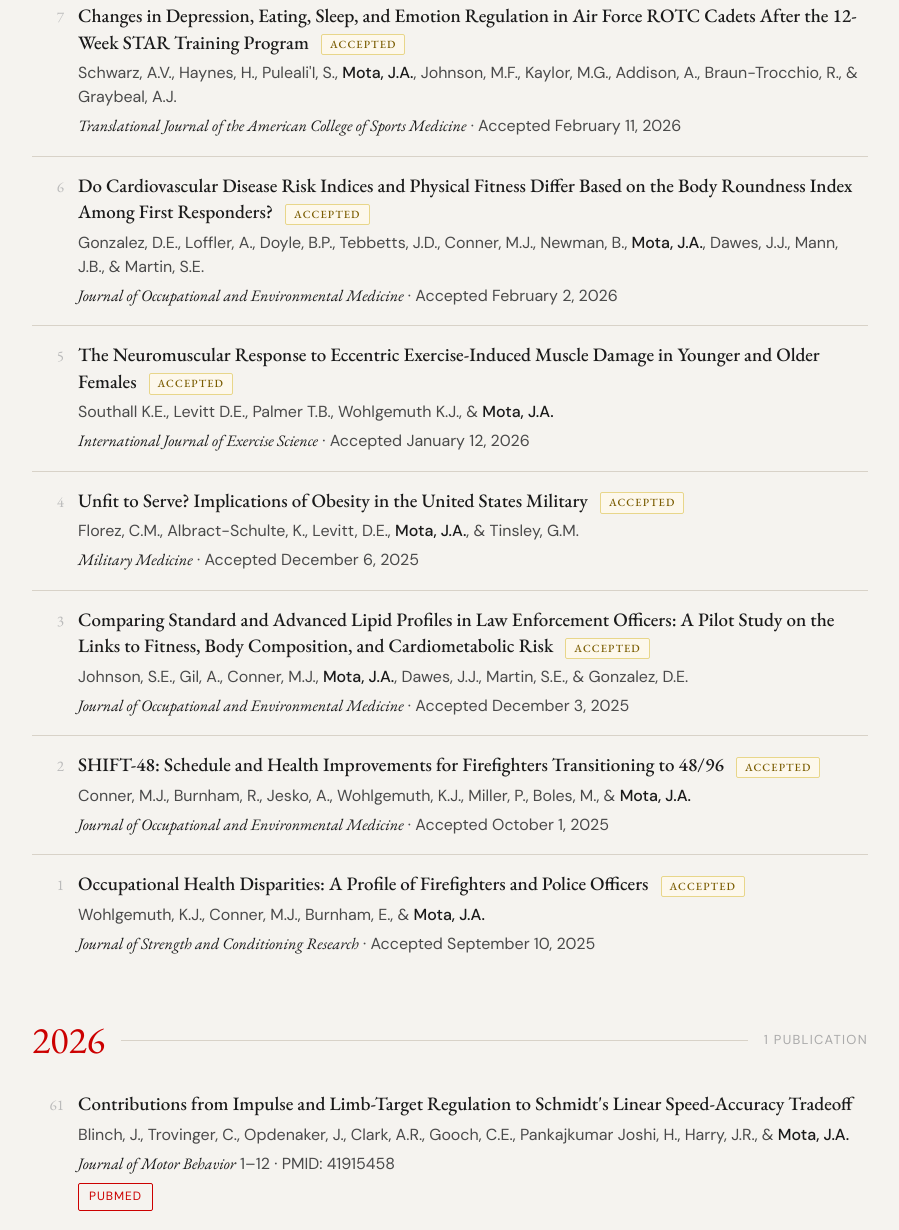
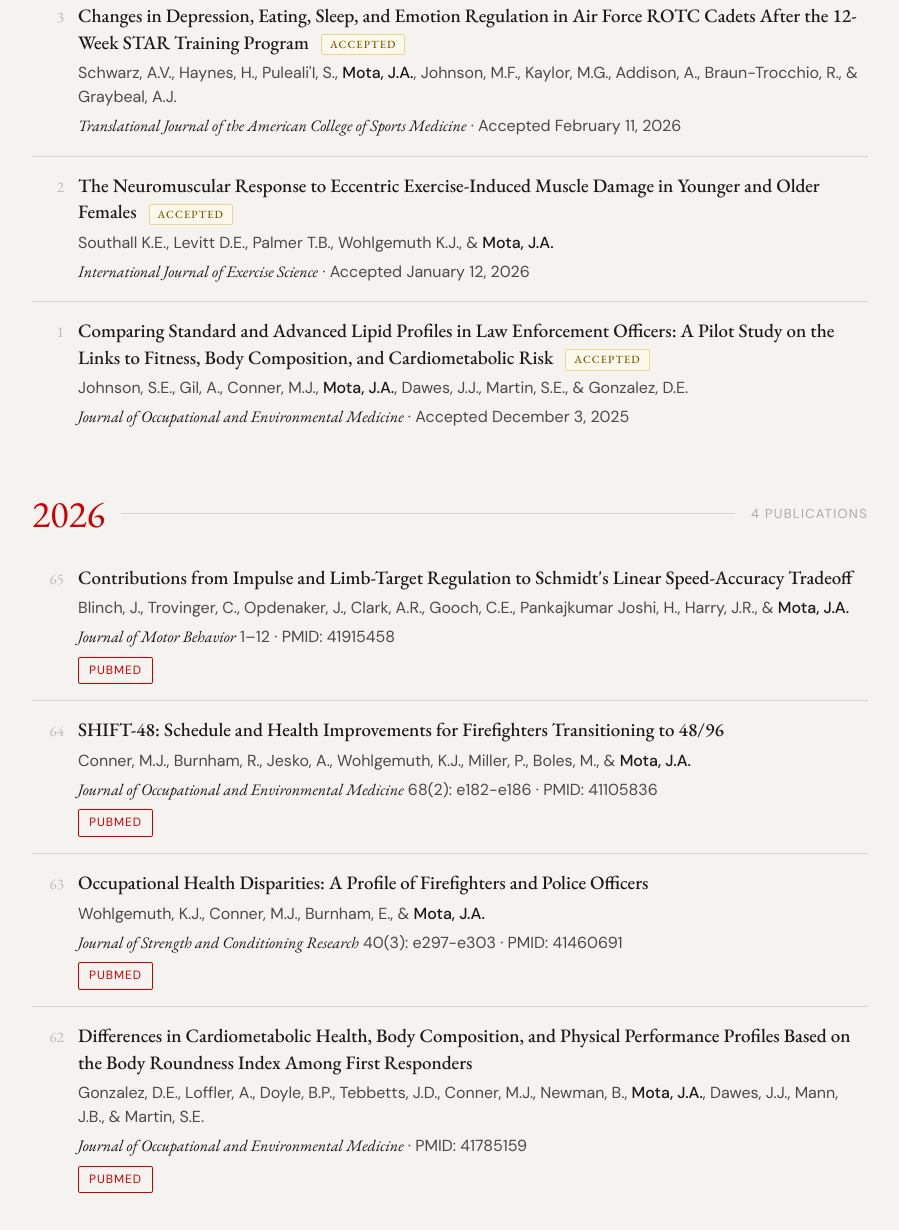
Before and after one commit to millionhorns/nopl-publications, a plain HTML site: page index.html in a window 1280 px wide. Shown: the part 665-1895 px from the top of the page, without its empty margins (190-1089 px from the left). Drawn offline with nearby package versions, Linux system fonts and the light colour scheme.

Commit message:
Move 4 in-press papers to published: SHIFT-48, Occ Health Disparities, BRI first responders, Florez obesity/military

```diff
--- a/index.html
+++ b/index.html
@@ -86,43 +86,42 @@
     authors:"Schwarz, A.V., Haynes, H., Puleali'I, S., [MOTA], Johnson, M.F., Kaylor, M.G., Addison, A., Braun-Trocchio, R., & Graybeal, A.J.",
     journal:"Translational Journal of the American College of Sports Medicine" },
 
-  { status:"inpress", accepted:"February 2, 2026",
-    title:"Do Cardiovascular Disease Risk Indices and Physical Fitness Differ Based on the Body Roundness Index Among First Responders?",
-    authors:"Gonzalez, D.E., Loffler, A., Doyle, B.P., Tebbetts, J.D., Conner, M.J., Newman, B., [MOTA], Dawes, J.J., Mann, J.B., & Martin, S.E.",
-    journal:"Journal of Occupational and Environmental Medicine" },
-
   { status:"inpress", accepted:"January 12, 2026",
     title:"The Neuromuscular Response to Eccentric Exercise-Induced Muscle Damage in Younger and Older Females",
     authors:"Southall K.E., Levitt D.E., Palmer T.B., Wohlgemuth K.J., & [MOTA]",
     journal:"International Journal of Exercise Science" },
-
-  { status:"inpress", accepted:"December 6, 2025",
-    title:"Unfit to Serve? Implications of Obesity in the United States Military",
-    authors:"Florez, C.M., Albract-Schulte, K., Levitt, D.E., [MOTA], & Tinsley, G.M.",
-    journal:"Military Medicine" },
 
   { status:"inpress", accepted:"December 3, 2025",
     title:"Comparing Standard and Advanced Lipid Profiles in Law Enforcement Officers: A Pilot Study on the Links to Fitness, Body Composition, and Cardiometabolic Risk",
     authors:"Johnson, S.E., Gil, A., Conner, M.J., [MOTA], Dawes, J.J., Martin, S.E., & Gonzalez, D.E.",
     journal:"Journal of Occupational and Environmental Medicine" },
 
-  { status:"inpress", accepted:"October 1, 2025",
-    title:"SHIFT-48: Schedule and Health Improvements for Firefighters Transitioning to 48/96",
-    authors:"Conner, M.J., Burnham, R., Jesko, A., Wohlgemuth, K.J., Miller, P., Boles, M., & [MOTA]",
-    journal:"Journal of Occupational and Environmental Medicine" },
-
-  { status:"inpress", accepted:"September 10, 2025",
-    title:"Occupational Health Disparities: A Profile of Firefighters and Police Officers",
-    authors:"Wohlgemuth, K.J., Conner, M.J., Burnham, E., & [MOTA]",
-    journal:"Journal of Strength and Conditioning Research" },
-
-
   // ── 2026 ────────────────────────────────────────────────
   { status:"2026",
     title:"Contributions from Impulse and Limb-Target Regulation to Schmidt's Linear Speed-Accuracy Tradeoff",
     authors:"Blinch, J., Trovinger, C., Opdenaker, J., Clark, A.R., Gooch, C.E., Pankajkumar Joshi, H., Harry, J.R., & [MOTA]",
     journal:"Journal of Motor Behavior", volume:"1–12", pmid:"41915458" },
+  { status:"2026",
+    title:"SHIFT-48: Schedule and Health Improvements for Firefighters Transitioning to 48/96",
+    authors:"Conner, M.J., Burnham, R., Jesko, A., Wohlgemuth, K.J., Miller, P., Boles, M., & [MOTA]",
+    journal:"Journal of Occupational and Environmental Medicine", volume:"68(2): e182-e186", pmid:"41105836" },
+
+  { status:"2026",
+    title:"Occupational Health Disparities: A Profile of Firefighters and Police Officers",
+    authors:"Wohlgemuth, K.J., Conner, M.J., Burnham, E., & [MOTA]",
+    journal:"Journal of Strength and Conditioning Research", volume:"40(3): e297-e303", pmid:"41460691" },
+
+  { status:"2026",
+    title:"Differences in Cardiometabolic Health, Body Composition, and Physical Performance Profiles Based on the Body Roundness Index Among First Responders",
+    authors:"Gonzalez, D.E., Loffler, A., Doyle, B.P., Tebbetts, J.D., Conner, M.J., Newman, B., [MOTA], Dawes, J.J., Mann, J.B., & Martin, S.E.",
+    journal:"Journal of Occupational and Environmental Medicine", pmid:"41785159" },
+
   // ── 2025 ──────────────────────────────────────────────
+  { status:"2025",
+    title:"Implications of Obesity in the US Military: Unfit to Serve?",
+    authors:"Florez, C.M., Albracht-Schulte, K., Levitt, D.E., [MOTA], & Tinsley, G.M.",
+    journal:"BMJ Military Health", pmid:"41448856" },
+
 
   { status:"2025",
     title:"Single vs. Whole Muscle Group Assessments: Does the Specific Muscle Influence Its Association with Performance?",
```
